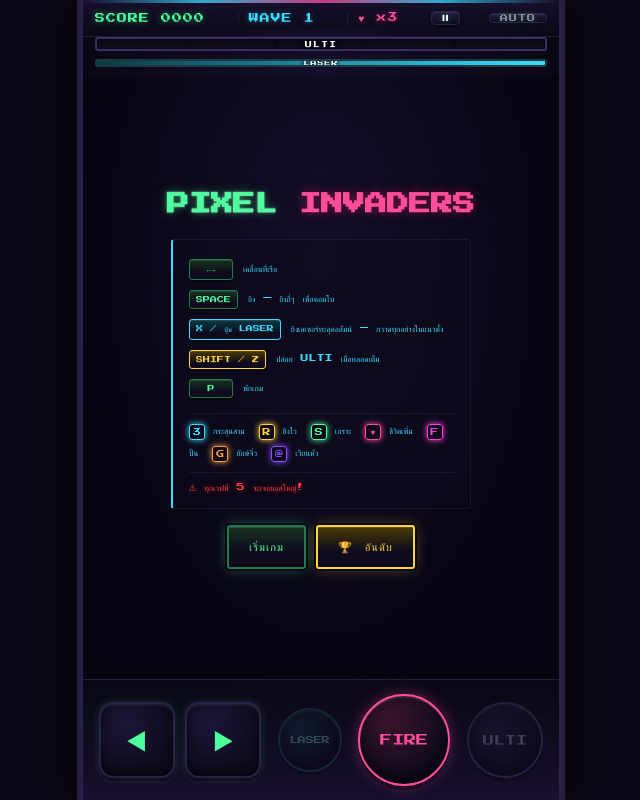
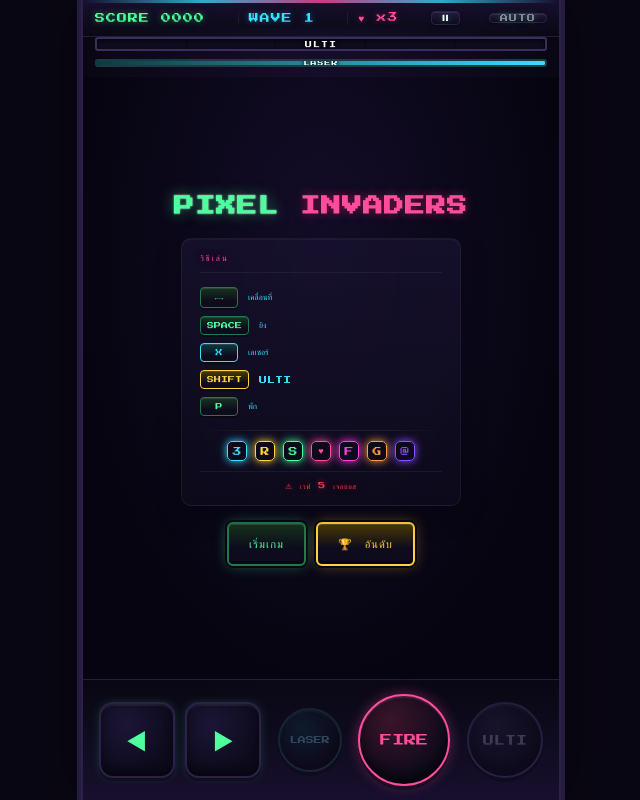
Before and after one commit to pthanin401-lang/dasda, a plain HTML site: page index.html in a window 1280 px wide. Shown: the whole page, without its empty margins (319-959 px from the left). Drawn offline with Linux system fonts and the light colour scheme.

Commit message:
Update index.html

```diff
--- a/index.html
+++ b/index.html
@@ -255,18 +255,22 @@
     align-items:center;
     justify-content:center;
     gap:16px;
-    background:radial-gradient(ellipse at 50% 30%, rgba(21,14,43,0.92), rgba(6,4,16,0.94) 75%);
+    background:radial-gradient(ellipse at 50% 30%, rgba(21,14,43,0.94), rgba(6,4,16,0.97) 75%);
+    backdrop-filter:blur(2px);
+    -webkit-backdrop-filter:blur(2px);
     z-index:10;
     text-align:center;
     padding:28px 22px;
+    overflow-y:auto;
   }
   #overlay.hidden{ display:none; }
   #overlay h1{
-    font-size:22px;
+    font-size:20px;
     color:var(--neon-green);
-    text-shadow:0 0 10px var(--neon-green-dim), 0 0 2px #fff;
+    text-shadow:0 0 14px var(--neon-green-dim), 0 0 2px #fff;
     margin:0;
     line-height:1.6;
+    letter-spacing:1px;
     animation:titleFlicker 1.1s steps(1,end);
   }
   @keyframes titleFlicker{
@@ -294,69 +298,80 @@
 
   .legendCard{
     width:100%;
-    max-width:300px;
-    background:rgba(13,11,28,0.6);
+    max-width:280px;
+    background:linear-gradient(180deg, rgba(24,18,46,0.75), rgba(13,11,28,0.75));
+    backdrop-filter:blur(6px);
+    -webkit-backdrop-filter:blur(6px);
     border:1px solid var(--hairline);
-    border-left:2px solid var(--cyan);
-    border-radius:3px;
-    padding:14px 16px;
+    border-radius:10px;
+    padding:14px 18px;
     text-align:left;
+    box-shadow:0 8px 24px rgba(0,0,0,0.35), inset 0 1px 0 rgba(255,255,255,0.04);
+  }
+  .legendTitle{
+    font-size:8px;
+    letter-spacing:2px;
+    color:var(--hot-pink);
+    text-shadow:0 0 8px #7a1440;
+    margin-bottom:10px;
+    padding-bottom:8px;
+    border-bottom:1px solid var(--hairline);
   }
   .ctrlRow{
     display:flex;
     align-items:center;
     gap:10px;
-    padding:5px 0;
+    padding:4px 0;
     font-size:8px;
     color:var(--cyan);
   }
   .keycap{
     flex:0 0 auto;
-    min-width:44px;
+    min-width:38px;
     text-align:center;
     font-size:7px;
     padding:5px 6px;
     color:var(--neon-green);
     background:linear-gradient(to bottom, #17331f, var(--panel) 70%);
     border:1px solid var(--neon-green-dim);
-    border-radius:3px;
+    border-radius:4px;
     box-shadow:inset 0 1px 0 rgba(255,255,255,0.1), 0 2px 0 rgba(0,0,0,0.4);
   }
   .keycap-cyan{ color:var(--cyan); background:linear-gradient(to bottom, #0c3a42, var(--panel) 70%); border-color:var(--cyan); }
   .keycap-amber{ color:var(--amber); background:linear-gradient(to bottom, #4a3a08, var(--panel) 70%); border-color:var(--amber); }
   .legendDivider{
     height:1px;
-    background:var(--hairline);
+    background:linear-gradient(to right, transparent, var(--hairline) 20%, var(--hairline) 80%, transparent);
     margin:10px 0;
   }
   .itemLegend{
     display:flex;
     flex-wrap:wrap;
     align-items:center;
-    gap:6px 8px;
-    font-size:8px;
-    color:var(--cyan);
+    justify-content:center;
+    gap:8px;
   }
   .chip{
     display:inline-flex;
     align-items:center;
     justify-content:center;
-    width:16px; height:16px;
-    font-size:8px;
+    width:20px; height:20px;
+    font-size:9px;
     color:var(--c);
     border:1px solid var(--c);
-    border-radius:3px;
-    box-shadow:0 0 6px var(--c);
+    border-radius:5px;
+    box-shadow:0 0 8px var(--c);
     background:rgba(13,11,28,0.9);
   }
-  .chipLabel{ margin-right:6px; }
   .bossNote{
     margin-top:10px;
     padding-top:10px;
     border-top:1px solid var(--hairline);
-    font-size:8px;
+    font-size:7px;
+    letter-spacing:0.5px;
     color:var(--red);
     text-shadow:0 0 6px rgba(255,59,59,0.5);
+    text-align:center;
   }
 
   #lbList{
@@ -374,13 +389,16 @@
     justify-content:space-between;
     align-items:center;
     font-size:9px;
-    padding:9px 10px;
-    background:var(--panel);
+    padding:10px 12px;
+    background:rgba(13,11,28,0.7);
+    backdrop-filter:blur(4px);
+    -webkit-backdrop-filter:blur(4px);
     border:1px solid var(--grid-line);
-    border-left:2px solid var(--grid-line);
-    border-radius:3px;
+    border-left:3px solid var(--grid-line);
+    border-radius:6px;
     color:var(--cyan);
     gap:8px;
+    transition:transform 0.1s ease;
   }
   .lbRow:nth-child(1){ border-left-color:var(--amber); box-shadow:0 0 10px rgba(255,210,63,0.12); }
   .lbRow:nth-child(2){ border-left-color:#c9c9d6; }
@@ -422,7 +440,15 @@
       0 0 14px rgba(77,255,158,0.35);
     cursor:pointer;
     letter-spacing:1px;
-    transition:transform 0.08s ease;
+    border-radius:6px;
+    transition:transform 0.08s ease, box-shadow 0.15s ease;
+  }
+  .btn:hover{
+    box-shadow:
+      inset 0 1px 0 rgba(255,255,255,0.12),
+      inset 0 -3px 0 rgba(0,0,0,0.35),
+      0 0 0 2px var(--bg-deep),
+      0 0 20px rgba(77,255,158,0.55);
   }
   .btn:active{
     transform:translateY(2px);
@@ -611,22 +637,23 @@
     <div id="overlay">
       <h1>PIXEL <span>INVADERS</span></h1>
       <div class="legendCard">
-        <div class="ctrlRow"><span class="keycap">←→</span><span>เคลื่อนที่เรือ</span></div>
-        <div class="ctrlRow"><span class="keycap">SPACE</span><span>ยิง — ยิงถี่ๆ เพื่อคอมโบ</span></div>
-        <div class="ctrlRow"><span class="keycap keycap-cyan">X / ปุ่ม LASER</span><span>ยิงเลเซอร์ทะลุคอลัมน์ — กวาดทุกอย่างในแนวตั้ง</span></div>
-        <div class="ctrlRow"><span class="keycap keycap-amber">SHIFT / Z</span><span>ปล่อย ULTI เมื่อหลอดเต็ม</span></div>
-        <div class="ctrlRow"><span class="keycap">P</span><span>พักเกม</span></div>
+        <div class="legendTitle">วิธีเล่น</div>
+        <div class="ctrlRow"><span class="keycap">←→</span><span>เคลื่อนที่</span></div>
+        <div class="ctrlRow"><span class="keycap">SPACE</span><span>ยิง</span></div>
+        <div class="ctrlRow"><span class="keycap keycap-cyan">X</span><span>เลเซอร์</span></div>
+        <div class="ctrlRow"><span class="keycap keycap-amber">SHIFT</span><span>ULTI</span></div>
+        <div class="ctrlRow"><span class="keycap">P</span><span>พัก</span></div>
         <div class="legendDivider"></div>
         <div class="itemLegend">
-          <span class="chip" style="--c:var(--cyan)">3</span><span class="chipLabel">กระสุนสาม</span>
-          <span class="chip" style="--c:var(--amber)">R</span><span class="chipLabel">ยิงไว</span>
-          <span class="chip" style="--c:var(--neon-green)">S</span><span class="chipLabel">เกราะ</span>
-          <span class="chip" style="--c:var(--hot-pink)">♥</span><span class="chipLabel">ชีวิตเพิ่ม</span>
-          <span class="chip" style="--c:#ff3ddc">F</span><span class="chipLabel">ปั่น</span>
-          <span class="chip" style="--c:#ff9d3b">G</span><span class="chipLabel">ยักษ์จิ๋ว</span>
-          <span class="chip" style="--c:#8a4dff">@</span><span class="chipLabel">เวียนหัว</span>
+          <span class="chip" style="--c:var(--cyan)">3</span>
+          <span class="chip" style="--c:var(--amber)">R</span>
+          <span class="chip" style="--c:var(--neon-green)">S</span>
+          <span class="chip" style="--c:var(--hot-pink)">♥</span>
+          <span class="chip" style="--c:#ff3ddc">F</span>
+          <span class="chip" style="--c:#ff9d3b">G</span>
+          <span class="chip" style="--c:#8a4dff">@</span>
         </div>
-        <div class="bossNote">⚠ ทุกเวฟที่ 5 จะเจอบอสใหญ่!</div>
+        <div class="bossNote">⚠ เวฟ 5 เจอบอส</div>
       </div>
       <div style="display:flex; gap:10px; flex-wrap:wrap; justify-content:center;">
         <button class="btn" id="startBtn">เริ่มเกม</button>
@@ -1026,8 +1053,18 @@
     pauseBtn.textContent = state.paused ? '►' : '❙❙';
   }
 
-  // ---------- Leaderboard (cloud storage when available, localStorage fallback) ----------
+  // ---------- Leaderboard (Supabase cloud storage, with local fallbacks) ----------
   const LB_KEY = 'pixel_invaders_leaderboard';
+
+  // Supabase config
+  const SUPABASE_URL = 'https://klyfylfqiikhfauysatn.supabase.co/rest/v1/dd';
+  const SUPABASE_KEY = 'sb_publishable_w6C9R2egMbre7nhe1JY2Wg_qWOsDpRq';
+  const supabaseHeaders = {
+    'apikey': SUPABASE_KEY,
+    'Authorization': 'Bearer ' + SUPABASE_KEY,
+    'Content-Type': 'application/json'
+  };
+
   const cloudStorageOk = !!(window.storage && typeof window.storage.get === 'function');
   let localStorageOk = false;
   try{
@@ -1036,14 +1073,14 @@
     window.localStorage.removeItem(t);
     localStorageOk = true;
   }catch(err){ localStorageOk = false; }
-  const storageOk = cloudStorageOk || localStorageOk;
-  const storageIsShared = cloudStorageOk;
+  const storageOk = true; // Supabase + fallbacks always give us somewhere to store
+  const storageIsShared = true;
 
   function escapeHtml(str){
     return String(str).replace(/[&<>"']/g, c=>({'&':'&amp;','<':'&lt;','>':'&gt;','"':'&quot;',"'":'&#39;'}[c]));
   }
 
-  async function getLeaderboard(){
+  async function getLeaderboardLocalFallback(){
     if(cloudStorageOk){
       try{
         const res = await window.storage.get(LB_KEY, true);
@@ -1067,10 +1104,38 @@
     return [];
   }
 
+  async function getLeaderboard(){
+    try{
+      const res = await fetch(
+        SUPABASE_URL + '?select=name,score,wave&order=score.desc&limit=30',
+        { headers: supabaseHeaders }
+      );
+      if(res.ok){
+        const arr = await res.json();
+        if(Array.isArray(arr)) return arr;
+      }
+    }catch(err){
+      // network/CORS issue -> fall through to local fallback
+    }
+    return await getLeaderboardLocalFallback();
+  }
+
   async function saveLeaderboardEntry(name, score, wave){
-    if(!storageOk) return null;
     try{
-      const list = await getLeaderboard();
+      const res = await fetch(SUPABASE_URL, {
+        method: 'POST',
+        headers: { ...supabaseHeaders, 'Prefer': 'return=representation' },
+        body: JSON.stringify({ name: name || 'PLAYER', score, wave })
+      });
+      if(res.ok){
+        return await getLeaderboard();
+      }
+    }catch(err){
+      // network/CORS issue -> fall through to local fallback
+    }
+    // Fallback: keep working offline/locally if Supabase insert fails
+    try{
+      const list = await getLeaderboardLocalFallback();
       list.push({ name: name || 'PLAYER', score, wave, ts: Date.now() });
       list.sort((a,b)=> b.score - a.score);
       const top = list.slice(0, 30);
@@ -1087,7 +1152,7 @@
 
   function renderLeaderboardRows(list){
     if(!list || list.length === 0){
-      return '<div class="lbEmpty">ยังไม่มีคะแนนในอันดับ เล่นแล้วบันทึกเป็นคนแรกเลย!</div>';
+      return '<div class="lbEmpty">ยังไม่มีคะแนน — เล่นเลย!</div>';
     }
     return list.slice(0, 15).map((e, i)=>{
       const medal = i===0 ? '🥇' : i===1 ? '🥈' : i===2 ? '🥉' : (i+1);
@@ -1103,7 +1168,7 @@
     overlay.innerHTML = `
       <h1>🏆 <span>อันดับ</span></h1>
       <div id="lbList"><div class="lbEmpty">กำลังโหลด...</div></div>
-      <p style="font-size:7px; color:var(--cyan); opacity:0.7; max-width:260px;">${storageIsShared ? 'อันดับนี้แชร์ร่วมกับผู้เล่นทุกคนที่เปิดไฟล์นี้' : 'อันดับนี้บันทึกไว้ในเบราว์เซอร์นี้เท่านั้น (ไม่แชร์กับคนอื่น)'}</p>
+      <p style="font-size:7px; color:var(--cyan); opacity:0.7; max-width:260px;">${storageIsShared ? '🌐 อันดับรวมทุกผู้เล่น' : '📱 บันทึกเฉพาะเครื่องนี้'}</p>
       <button class="btn" id="lbBackBtn">${backAction === 'gameover' ? 'กลับ' : 'ย้อนกลับ'}</button>
     `;
     overlay.classList.remove('hidden');
@@ -1638,6 +1703,8 @@
       if(!boss.alive){
         state.wave++;
         state.waveTransition = 1.1;
+        state.enemyBullets = [];
+        state.playerBullets = [];
         buildWave();
         sfx.wave();
         updateHUD();
@@ -1716,6 +1783,8 @@
       if(aliveCount === 0){
         state.wave++;
         state.waveTransition = 1.1;
+        state.enemyBullets = [];
+        state.playerBullets = [];
         buildWave();
         sfx.wave();
         updateHUD();
```
